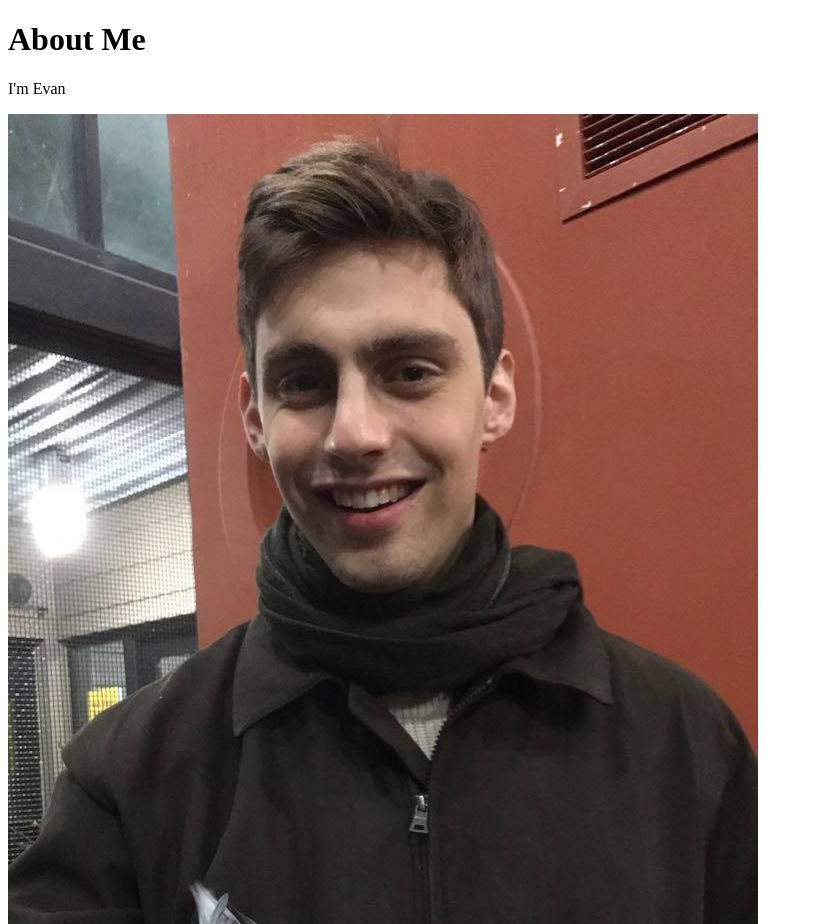
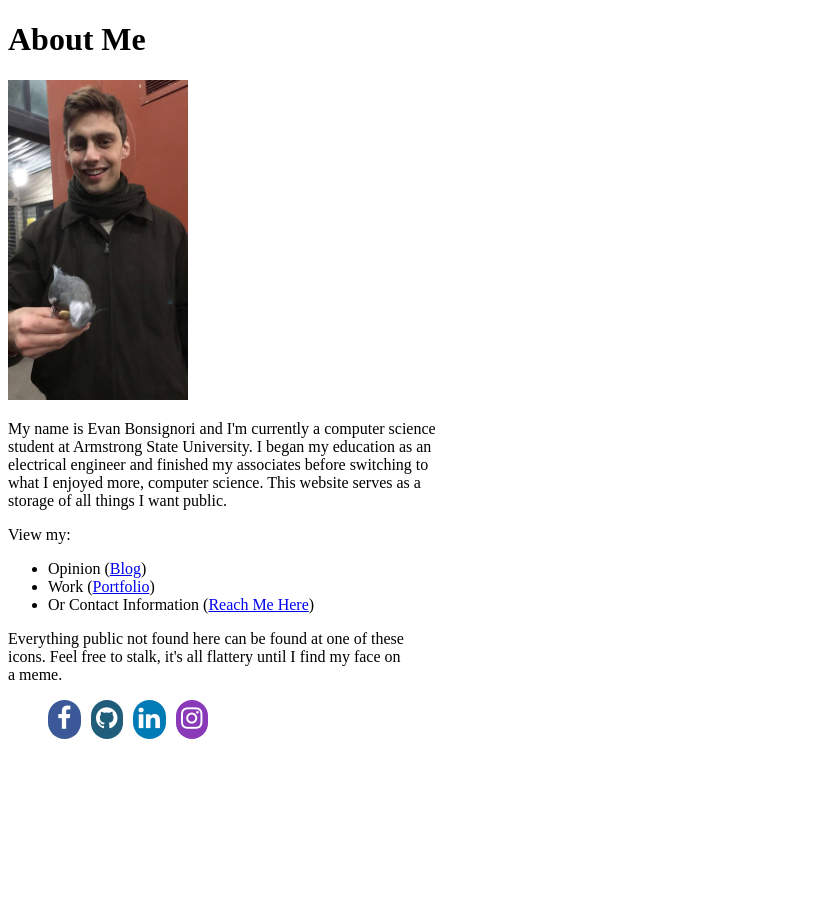
Before and after one commit to Ebonsignori/Personal-Website-Deprecated, a PHP site: page /about.html in a window 1280 px wide. Shown: the top 924 px of the page, without its empty margins (0-813 px from the left). After the commit the page ends 739 px from the top, so only its background shows below. Run offline with PHP 8.4, Linux system fonts and the light colour scheme.

Commit message:
dev: Add Forms Page and Update About Me Content
From now on I will start labelling each commit with one of the following:

dev: Development phase. Sweeping changes
fix: Bug Fix
docs: changes to documentation
style: formatting, missing semi colons, etc; no code change
refactor: refactoring production code
test: adding tests, refactoring test;
chore: updating build tasks, package manager configs, etc; no production code change

Title should be active like command. i.e. Add rather than added and update rather than updated

Retrieved from http://udacity.github.io/git-styleguide/

```diff
--- a/about.html
+++ b/about.html
@@ -25,9 +25,26 @@
 
     <body>
         <h1> About Me </h1>
-        <p> I'm Evan </p>
-        <img src="img/evan_profile.jpg" title="Me"
-             alt="Me Holding a Bird" />
+         <img src="img/evan_profile.jpg" title="Me"
+             alt="Me Holding a Bird" style="height:20em; width:auto;" />
+        <p>
+            My name is Evan Bonsignori and I'm currently a computer science <br />
+student at Armstrong State University. I began my education as an <br />
+electrical engineer and finished my associates before switching to  <br />
+what I enjoyed more, computer science. This website serves as a <br />
+storage of all things I want public.
+        </p>
+        <p>View my:</p>
+        <ul>
+            <li> Opinion (<a href="blog.php">Blog</a>) </li>
+            <li> Work (<a href="portfolio.html">Portfolio</a>) </li>
+            <li> Or Contact Information (<a href="contact.php">Reach Me Here</a>)
+        </ul>
+
+        <p> Everything public not found here can be found at one of these <br />
+            icons. Feel free to stalk, it's all flattery until I find my face on <br />
+            a meme. </p>
+
 
         <ul class="icons">
             <li><a href="https://www.facebook.com/ebonsignori">
--- a/index.html
+++ b/index.html
@@ -37,6 +37,8 @@
         </div>
         <div id="content-select">
             <h1> Evan Bonsignori </h1>
+
+
             <ul>
                 <li><a href="blog.php" class="link">Blog</a></li>
                 <li><a href="portfolio.html" class="link">Portfolio</a></li>
```
Also changed, not shown: blogposts.txt (added, +7 -0 lines), contact.php (+35 -0 lines). Lines whose indentation alone changed are shown as unchanged.
